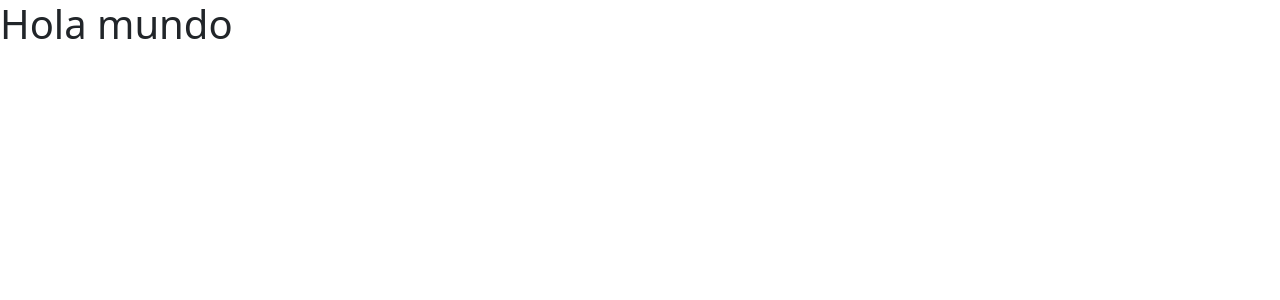
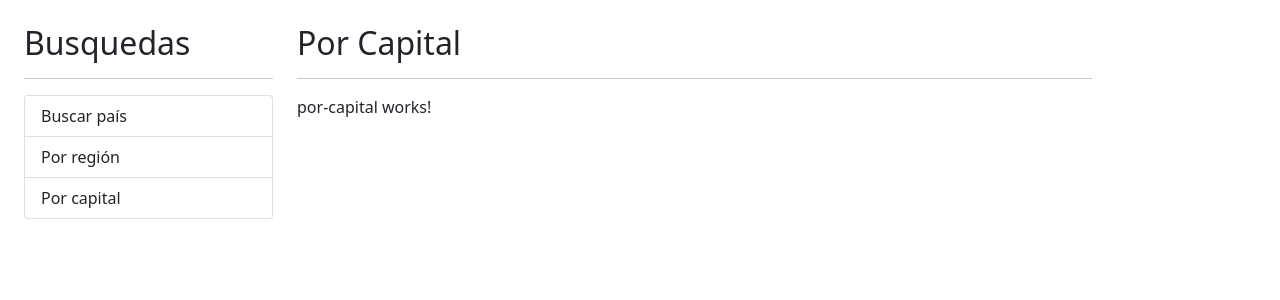
Before and after one commit to OPOII/PaisesApp, an Angular app: page / in a window 1280 px wide. Shown: the top 300 px of the page. Built offline with nearby package versions, Linux system fonts and the light colour scheme.

Commit message:
HTML structure

```diff
--- a/src/app/app.component.html
+++ b/src/app/app.component.html
@@ -1 +1,17 @@
-<h1>Hola mundo</h1>
+<div class="row container mt-4">
+
+    <div class="col-3">
+        <h2>Busquedas</h2>
+        <hr>
+        <ul class="list-group">
+            <li class="list-group-item">Buscar país</li>
+            <li class="list-group-item">Por región</li>
+            <li class="list-group-item">Por capital</li>
+        </ul>
+    </div>
+    <div class="col">
+        <h2>Por Capital</h2>
+        <hr>
+        <app-por-capital></app-por-capital>
+    </div>
+</div>
```
